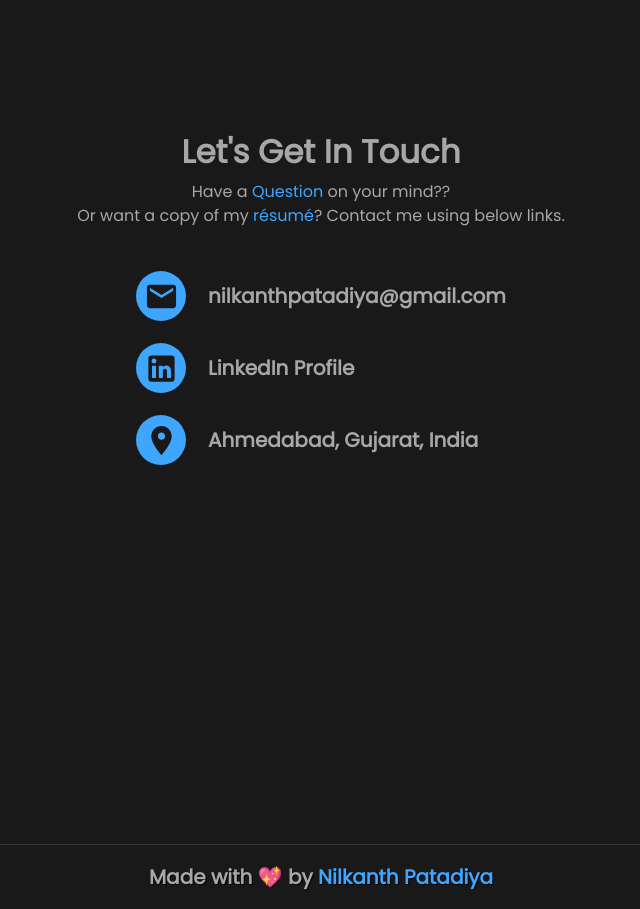
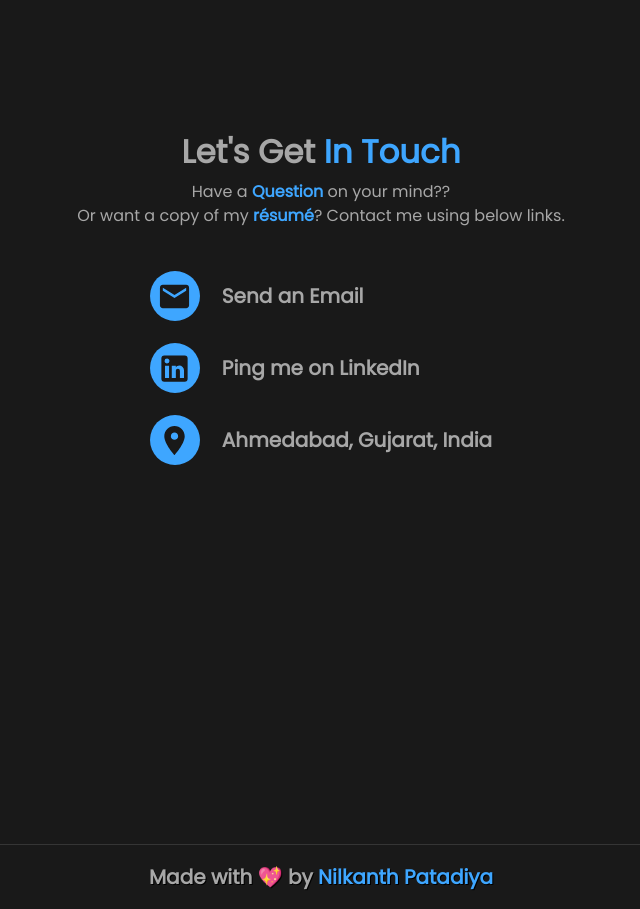
Before and after one commit to Pradyumna-1/ipradyumna, a React (Vite) app: page / in a window 1280 px wide. Shown: the part 2900-3809 px from the top of the page, without its empty margins (319-959 px from the left). Built offline with nearby package versions, Linux system fonts and the light colour scheme.

Commit message:
Update CSS for Projects & Contact sections

```diff
--- a/src/components/Contact.tsx
+++ b/src/components/Contact.tsx
@@ -5,26 +5,27 @@ import {
   ListItemAvatar,
   ListItemText,
   Typography,
-  Link,
 } from "@mui/material"
 import { CommonProps } from "../App.props"
 import LinkedInIcon from "@mui/icons-material/LinkedIn"
 import LocationOnIcon from "@mui/icons-material/LocationOn"
 import EmailIcon from "@mui/icons-material/Email"
 import { emailID, linkedInProfile, myAddress } from "../utils/constants"
-import { CustomAvatar } from "../styles/styledComponents"
+import { BlueSpan, CustomAvatar } from "../styles/styledComponents"
 const Contact = ({ secHeight, navID }: CommonProps) => {
   return (
     <section id={navID}>
       <Grid container sx={{ minHeight: secHeight, alignContent: "flex-start" }}>
         <Grid item xs={12} py={3} textAlign={"center"}>
-          <Typography variant="h4">Let's Get In Touch</Typography>
+          <Typography variant="h4">
+            Let's Get <BlueSpan>In Touch</BlueSpan>
+          </Typography>
           <Typography mt={1}>
-            Have a <Link underline="none">Question</Link> on your mind??
+            Have a <BlueSpan>Question</BlueSpan> on your mind??
           </Typography>
           <Typography>
-            Or want a copy of my <Link underline="none">résumé</Link>? Contact
-            me using below links.
+            Or want a copy of my <BlueSpan>résumé</BlueSpan>? Contact me using
+            below links.
           </Typography>
         </Grid>
         <Grid item container alignItems={"center"} justifyContent={"center"}>
@@ -48,7 +49,7 @@ const Contact = ({ secHeight, navID }: CommonProps) => {
                 </ListItemAvatar>
                 <ListItemText
                   primaryTypographyProps={{ pl: 2, variant: "h6" }}
-                  primary={emailID}
+                  primary={"Send an Email"}
                 />
               </ListItemButton>
               <ListItemButton
@@ -71,7 +72,7 @@ const Contact = ({ secHeight, navID }: CommonProps) => {
                 </ListItemAvatar>
                 <ListItemText
                   primaryTypographyProps={{ pl: 2, variant: "h6" }}
-                  primary="LinkedIn Profile"
+                  primary="Ping me on LinkedIn"
                 />
               </ListItemButton>
               <ListItemButton
--- a/src/components/Footer.tsx
+++ b/src/components/Footer.tsx
@@ -1,6 +1,6 @@
-import Link from "@mui/material/Link"
 import Typography from "@mui/material/Typography"
 import Divider from "@mui/material/Divider"
+import { BlueSpan } from "../styles/styledComponents"
 
 const Footer = () => {
   return (
@@ -11,7 +11,7 @@ const Footer = () => {
         textAlign={"center"}
         sx={{ textShadow: "1px 1px black", p: 2 }}
       >
-        Made with &#x1F496; by <Link underline="none">Nilkanth Patadiya</Link>
+        Made with &#x1F496; by <BlueSpan>Nilkanth Patadiya</BlueSpan>
       </Typography>
     </footer>
   )
--- a/src/components/Projects.tsx
+++ b/src/components/Projects.tsx
@@ -1,6 +1,5 @@
 import { Grid, Typography } from "@mui/material"
 import { CommonProps } from "../App.props"
-import * as React from "react"
 import Card from "@mui/material/Card"
 import CardActions from "@mui/material/CardActions"
 import CardContent from "@mui/material/CardContent"
@@ -13,7 +12,7 @@ import OpenInNewIcon from "@mui/icons-material/OpenInNew"
 const Projects = ({ secHeight, navID }: CommonProps) => {
   return (
     <section id={navID}>
-      <Grid container sx={{ minHeight: secHeight }}>
+      <Grid container sx={{ minHeight: secHeight, alignContent: "flex-start" }}>
         <Grid item xs={12} my={2}>
           <Typography variant="h4" textAlign={"center"}>
             Personal Projects
@@ -22,7 +21,14 @@ const Projects = ({ secHeight, navID }: CommonProps) => {
         <Grid item container spacing={5}>
           {projectData?.map(({ name, description, githubURL, projectURL }) => (
             <Grid item key={name} xs={12} sm={6} md={4}>
-              <Card>
+              <Card
+                sx={{
+                  "&:hover": {
+                    boxShadow: "0px 0px 5px 5px #3ea6ff",
+                    transform: "scale(1.03)",
+                  },
+                }}
+              >
                 <CardMedia
                   sx={{ height: 160 }}
                   image="/Rectangle.png"
--- a/src/styles/styledComponents.tsx
+++ b/src/styles/styledComponents.tsx
@@ -21,3 +21,8 @@ export const CustomAvatar = styled(Avatar)(({ theme }) => ({
   width: "50px",
   height: "50px",
 }))
+
+export const BlueSpan = styled("span")(({ theme }) => ({
+  color: theme.palette.primary.main,
+  fontWeight: 600,
+}))
```
Also changed, not shown: 1 other file (tests, documents, lock files or other folders).
